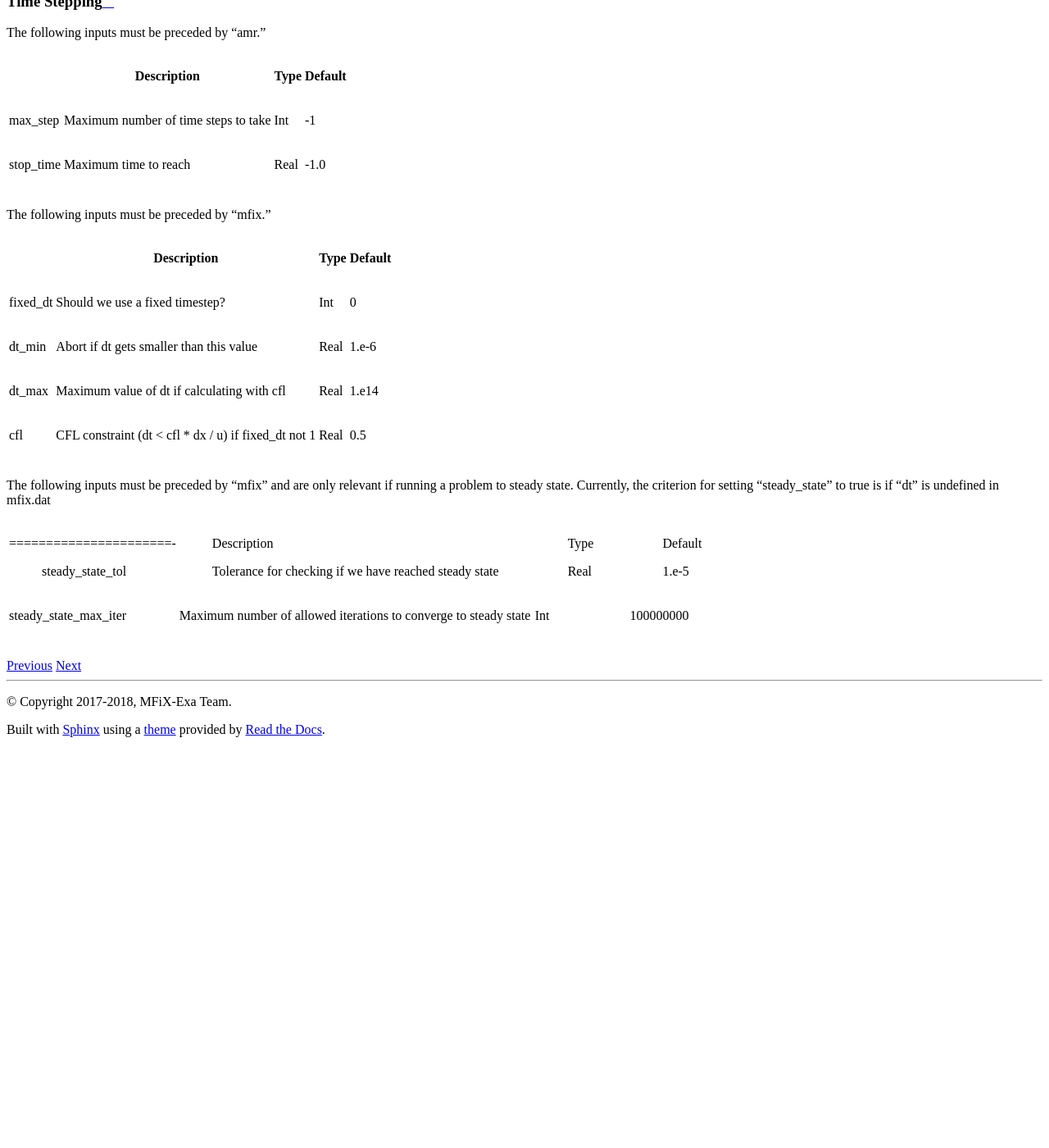
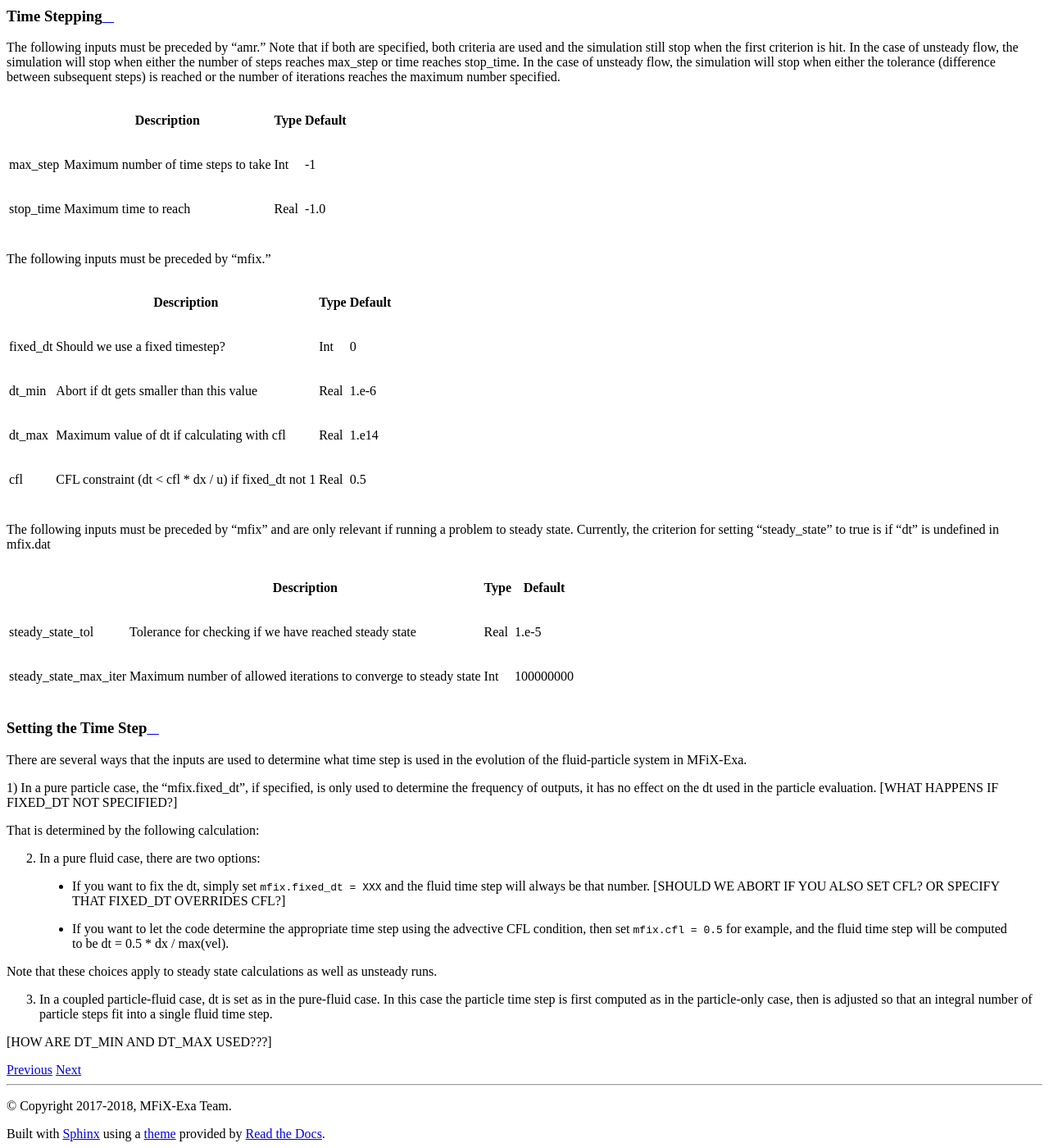
Before and after one commit to mwm126/MFIX-Exa, a Sphinx documentation site: the page built from docs/source/InputsTimeStepping.rst, in a window 1280 px wide and 1400 px high, scrolled down 553 px. Shown: the whole window at 82% size. Built offline with Sphinx 7.4.7 and the Read the Docs theme 2.0.0, drawn with Linux system fonts in a browser that asks for light colours; pages that are not in the unit, such as notebooks, are missing from menus; before the commit the page ends 1460 px from its top, so only the background shows below that; some of the changed text lies outside the part shown.

Commit message:
Update inputs page telling how the inputs are used to set the timestep.

```diff
--- a/docs/source/InputsTimeStepping.rst
+++ b/docs/source/InputsTimeStepping.rst
@@ -3,7 +3,11 @@
 Time Stepping
 =============
 
-The following inputs must be preceded by "amr."
+The following inputs must be preceded by "amr."   Note that if both are specified, both criteria
+are used and the simulation still stop when the first criterion is hit.  In the case of unsteady flow,
+the simulation will stop when either the number of steps reaches max_step or time reaches stop_time.
+In the case of unsteady flow, the simulation will stop when either the tolerance (difference between
+subsequent steps) is reached or the number of iterations reaches the maximum number specified.
 
 +------------------+-----------------------------------------------------------------------+-------------+-----------+
 |                  | Description                                                           |   Type      | Default   |
@@ -32,8 +36,40 @@ Currently, the criterion for setting "steady_state" to true is if "dt" is undefi
 
 +-----------------------+-----------------------------------------------------------------------+-------------+------------+
 |                       | Description                                                           |   Type      | Default    |
-+======================-+=======================================================================+=============+============+
++=======================+=======================================================================+=============+============+
 | steady_state_tol      | Tolerance for checking if we have reached steady state                |   Real      | 1.e-5      |
 +-----------------------+-----------------------------------------------------------------------+-------------+------------+
 | steady_state_max_iter | Maximum number of allowed iterations to converge to steady state      |   Int       | 100000000  |
 +-----------------------+-----------------------------------------------------------------------+-------------+------------+
+
+
+Setting the Time Step
+=====================
+
+There are several ways that the inputs are used to determine what time step
+is used in the evolution of the fluid-particle system in MFiX-Exa.
+
+1) In a pure particle case, the "mfix.fixed_dt", if specified, is only used to determine the frequency
+of outputs, it has no effect on the dt used in the particle evaluation.  [WHAT HAPPENS IF FIXED_DT
+NOT SPECIFIED?]
+
+That is determined by the following calculation:
+
+2) In a pure fluid case, there are two options:
+
+  * If you want to fix the dt, simply set :cpp:`mfix.fixed_dt = XXX` and the fluid time
+    step will always be that number.  [SHOULD WE ABORT IF YOU ALSO SET CFL?  OR SPECIFY
+    THAT FIXED_DT OVERRIDES CFL?]
+
+  * If you want to let the code determine the appropriate time step using the advective CFL
+    condition, then set :cpp:`mfix.cfl = 0.5` for example, and the fluid time step will
+    be computed to be dt = 0.5 * dx / max(vel).
+
+Note that these choices apply to steady state calculations as well as unsteady runs.
+
+
+3) In a coupled particle-fluid case, dt is set as in the pure-fluid case.  In this case
+   the particle time step is first computed as in the particle-only case, then is adjusted
+   so that an integral number of particle steps fit into a single fluid time step.
+
+[HOW ARE DT_MIN AND DT_MAX USED???]
```
